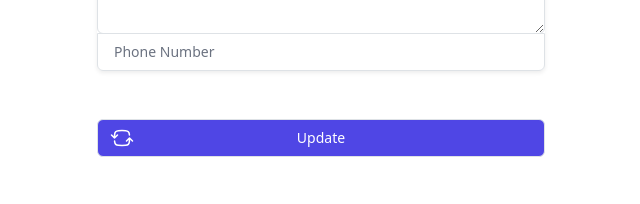
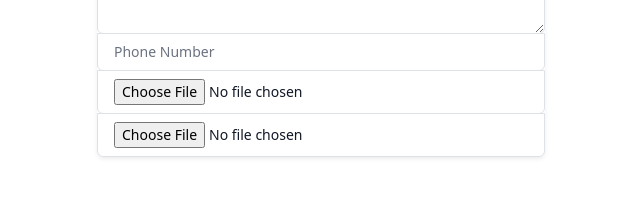
Before and after one commit to anthonycg/eatWithYourEyesFinal, a React (Create React App) app: page /api/companies/edit/1 in a window 1280 px wide. Shown: the part 543-747 px from the top of the page, without its empty margins (319-959 px from the left). Built offline with nearby package versions, Linux system fonts and the light colour scheme; no server answers.

Commit message:
frontend setup for profile and banner img upload

```diff
--- a/src/components/CompanyEdit.js
+++ b/src/components/CompanyEdit.js
@@ -15,6 +15,8 @@
     const [companyAddress, setCompanyAddress] = useState("");
     const [companyDescription, setCompanyDesciption] = useState("");
     const [companyPhoneNumber, setCompanyPhoneNumber] = useState("");
+    const [companyProfileImage, setCompanyProfileImage] = useState();
+    const [companyBannerImage, setCompanyBannerImage] = useState();
 
     let config = {
         //added withCredentials to config variable, now i see the cookie in the application tab of inspect!
@@ -37,6 +39,8 @@
             setCompanyAddress(res.data.companyAddress)
             setCompanyDesciption(res.data.companyDescription)
             setCompanyPhoneNumber(res.data.companyPhoneNumber)
+            setCompanyProfileImage(res.data.companyProfileImage);
+            setCompanyBannerImage(res.data.companyBannerImage);
         }
         )
         .catch(
@@ -192,6 +196,34 @@
                 placeholder="Phone Number"
                 />
               </div>
+              <div>
+                <label htmlFor="companyPhoneNumber" className="sr-only">
+                  Profile Image
+                </label>
+                <input
+                onChange={(e)=> {setCompanyProfileImage(e.target.value)}}
+                type="file"
+                accept="image/*"
+                required
+                value={companyProfileImage}
+                className="appearance-none rounded-none relative block w-full px-3 py-2 border border-gray-300 placeholder-gray-500 text-gray-900 rounded-b-md focus:outline-none focus:ring-indigo-500 focus:border-indigo-500 focus:z-10 sm:text-sm"
+                placeholder="Profile Image"
+                />
+              </div>
+              <div>
+                <label htmlFor="companyPhoneNumber" className="sr-only">
+                  Banner Image
+                </label>
+                <input
+                onChange={(e)=> {setCompanyBannerImage(e.target.value)}}
+                type="file"
+                accept="image/*"
+                required
+                value={companyBannerImage}
+                className="appearance-none rounded-none relative block w-full px-3 py-2 border border-gray-300 placeholder-gray-500 text-gray-900 rounded-b-md focus:outline-none focus:ring-indigo-500 focus:border-indigo-500 focus:z-10 sm:text-sm"
+                placeholder="Banner Image"
+                />
+              </div>
             </div>
 
             <div className="flex items-center justify-between">
--- a/src/components/CompanyProfile.js
+++ b/src/components/CompanyProfile.js
@@ -14,6 +14,8 @@
     const [companyDescription, setCompanyDesciption] = useState("");
     const [companyPhoneNumber, setCompanyPhoneNumber] = useState("");
     const [companyData, setCompanyData] = useState();
+    const [companyProfileImage, setCompanyProfileImage] = useState();
+    const [companyBannerImage, setCompanyBannerImage] = useState();
     const backgroundIMG = 'https://i.imgur.com/41yziMZ.jpeg';
     const [modal, setModal] = useState({isOpen: false, imageId: null});
     // set Modal toggling
@@ -44,6 +46,8 @@
             setCompanyAddress(res.data.companyAddress)
             setCompanyDesciption(res.data.companyDescription)
             setCompanyPhoneNumber(res.data.companyPhoneNumber)
+            setCompanyProfileImage(res.data.companyProfileImage);
+            setCompanyBannerImage(res.data.companyBannerImage);
             window.sessionStorage.setItem("companyName", JSON.stringify(res.data.companyName));
             window.sessionStorage.setItem("companyEmail", JSON.stringify(res.data.email));
             window.sessionStorage.setItem("companyId", JSON.stringify(res.data._id));
--- a/src/components/NewPost.js
+++ b/src/components/NewPost.js
@@ -114,7 +114,7 @@
                 />
               </div>
               <div>
-                <label htmlFor="password" className="sr-only">
+                <label htmlFor="post-image" className="sr-only">
                   Image
                 </label>
                 <input
@@ -123,7 +123,7 @@
                 name="image_url"
                 type="file"
                 accept="image/*"
-                autoComplete="current-password"
+                autoComplete="post-image"
                 required
                 className="appearance-none rounded-none relative block w-full px-3 py-2 border border-gray-300 placeholder-gray-500 text-gray-900 rounded-b-md focus:outline-none focus:ring-indigo-500 focus:border-indigo-500 focus:z-10 sm:text-sm"
                 placeholder="Image Upload"
```
